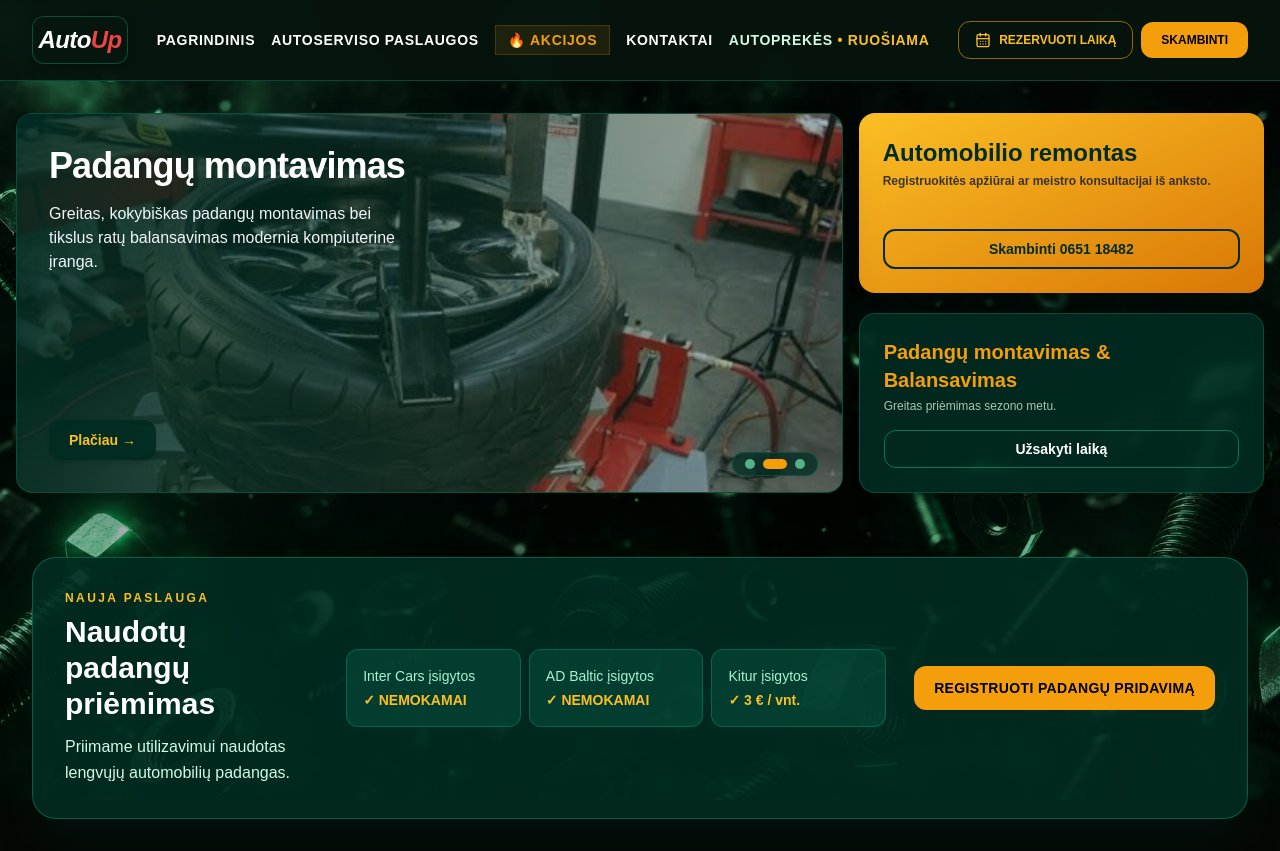
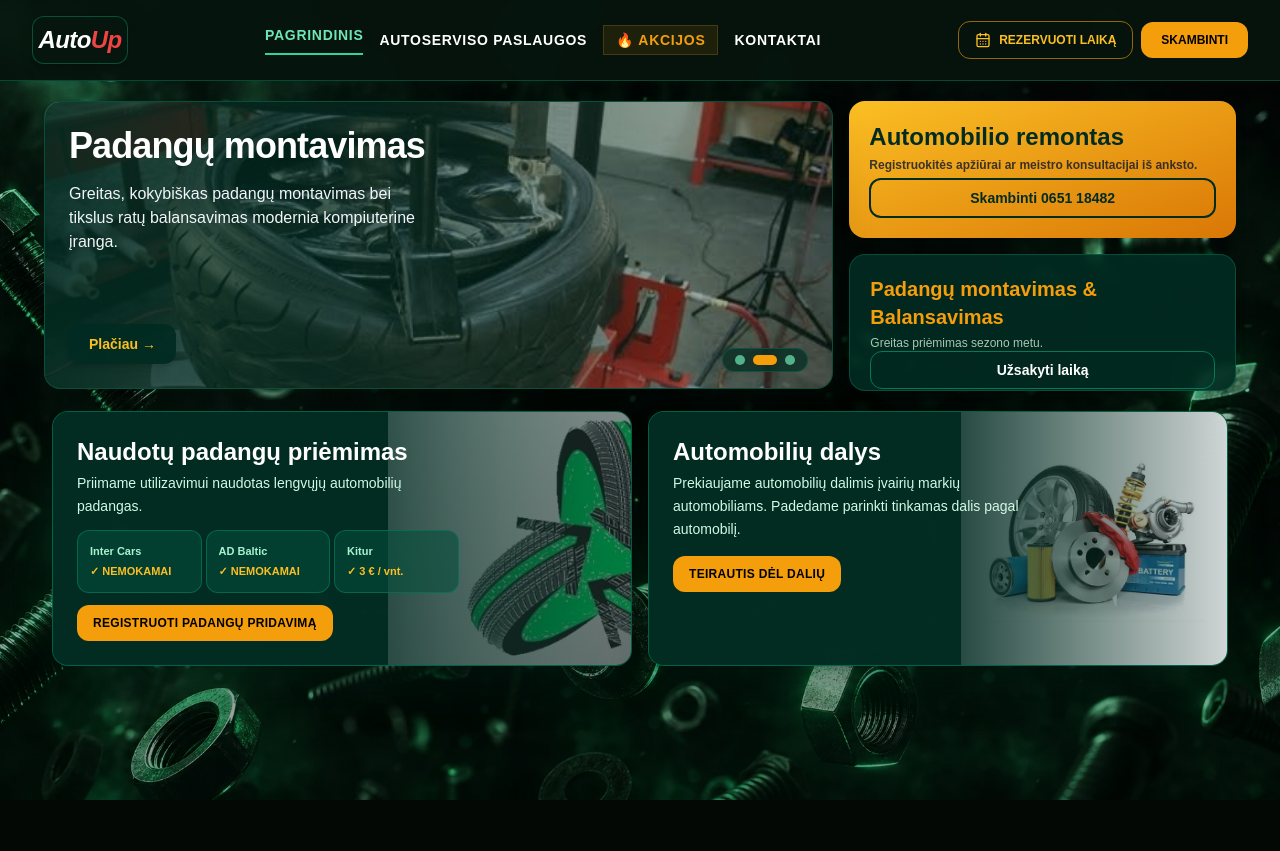
Before and after one commit to ratuaptarnavimas-commits/AutoUp, a React (Vite) app: page / in a window 1280 px wide. After the commit the page ends 800 px from the top, so only its background shows below. Built offline with nearby package versions, Linux system fonts and the light colour scheme; no server answers.

Commit message:
Match homepage layout to reference image

```diff
--- a/src/App.jsx
+++ b/src/App.jsx
@@ -1,5 +1,5 @@
 import React from "react";
-import { Routes, Route } from "react-router-dom";
+import { Link, Routes, Route } from "react-router-dom";
 import Navbar from "./components/Navbar";
 import ServiceSlider from "./components/ServiceSlider";
 import TireDisposalCard from "./components/TireDisposalCard";
@@ -7,11 +7,16 @@ import Paslaugos from "./components/Paslaugos";
 import PaslaugosDetaliai from "./components/PaslaugosDetaliai";
 import AkcijosPage from "./pages/AkcijosPage";
 import AutoprekesPage from "./pages/AutoprekesPage";
+import AutoprekesStore from "./components/autoparts/AutoprekesStore";
+import AutopartProductPage from "./components/autoparts/AutopartProductPage";
+import AutopartsCartPage from "./components/autoparts/AutopartsCartPage";
+import AutopartsCheckoutPage from "./components/autoparts/AutopartsCheckoutPage";
 import Kontaktai from "./components/Kontaktai";
 import TireDisposalPage from "./pages/TireDisposalPage";
 import BoltsBackground from "./components/BoltsBackground";
 import PasswordRecoveryModal from "./components/auth/PasswordRecoveryModal";
 import SchemaOrg from "./components/seo/SchemaOrg";
+import autopartsImage from "./static/image/Automobiliu dalys-1.webp";
 
 function App() {
   return (
@@ -34,7 +39,22 @@ function App() {
             element={
               <>
                 <ServiceSlider />
-                <TireDisposalCard />
+                <div className="mx-auto max-w-[1240px] px-4 pb-6 sm:px-6 lg:px-8">
+                  <div className="grid gap-4 lg:grid-cols-2">
+                    <TireDisposalCard />
+                    <section className="relative min-h-[162px] overflow-hidden rounded-2xl border border-emerald-700/70 bg-emerald-950/90 p-5 shadow-2xl shadow-emerald-950/30 sm:p-6">
+                      <img src={autopartsImage} alt="Automobilių dalys" className="absolute inset-y-0 right-0 h-full w-[46%] object-cover object-left opacity-90" />
+                      <div className="absolute inset-0 bg-gradient-to-r from-emerald-950 via-emerald-950/90 to-emerald-950/10" />
+                      <div className="relative z-10 max-w-[70%]">
+                        <h2 className="text-xl font-black text-white sm:text-2xl">Automobilių dalys</h2>
+                        <p className="mt-1 text-sm leading-relaxed text-emerald-100">Prekiaujame automobilių dalimis įvairių markių automobiliams. Padedame parinkti tinkamas dalis pagal automobilį.</p>
+                        <Link to="/kontaktai#registracija" className="mt-4 inline-flex items-center justify-center rounded-xl bg-amber-500 px-4 py-2.5 text-center text-xs font-black uppercase tracking-wide text-black transition-colors hover:bg-amber-400">
+                          Teirautis dėl dalių
+                        </Link>
+                      </div>
+                    </section>
+                  </div>
+                </div>
               </>
             }
           />
@@ -42,6 +62,10 @@ function App() {
           <Route path="/paslaugos/:id" element={<PaslaugosDetaliai />} />
           <Route path="/akcijos" element={<AkcijosPage />} />
           <Route path="/autoprekes" element={<AutoprekesPage />} />
+          <Route path="/autoprekes-preview/product/:slug" element={<AutopartProductPage />} />
+          <Route path="/autoprekes-preview/cart" element={<AutopartsCartPage />} />
+          <Route path="/autoprekes-preview/checkout" element={<AutopartsCheckoutPage />} />
+          <Route path="/autoprekes-preview" element={<AutoprekesStore />} />
           <Route path="/kontaktai" element={<Kontaktai />} />
           <Route path="/padangu-priemimas" element={<TireDisposalPage />} />
         </Routes>
--- a/src/components/Navbar.jsx
+++ b/src/components/Navbar.jsx
@@ -22,7 +22,7 @@ export default function Navbar() {
 
         {/* MENIU NUORODOS */}
         <div className="order-3 w-full sm:order-none sm:w-auto flex flex-wrap items-center gap-x-4 gap-y-2 text-xs sm:text-sm font-bold uppercase tracking-wider">
-          <Link to="/" className="hover:text-amber-500 transition-colors">
+          <Link to="/" className="border-b-2 border-emerald-400 pb-2 text-emerald-300 hover:text-amber-500 transition-colors">
             PAGRINDINIS
           </Link>
 
@@ -40,10 +40,6 @@ export default function Navbar() {
 
           <Link to="/kontaktai" className="hover:text-amber-500 transition-colors">
             KONTAKTAI
-          </Link>
-
-          <Link to="/autoprekes" className="text-emerald-100 hover:text-amber-500 transition-colors">
-            AUTOPREKĖS <span className="text-amber-400">• RUOŠIAMA</span>
           </Link>
         </div>
 
--- a/src/components/ServiceSlider.jsx
+++ b/src/components/ServiceSlider.jsx
@@ -38,11 +38,11 @@ export default function ServiceSlider() {
   const dabartineSlaida = slaidos[esamasIndex];
 
   return (
-    <section className="max-w-[1600px] mx-auto px-4 py-8">
+    <section className="max-w-[1240px] mx-auto px-4 py-5 sm:px-6">
       <div className="grid grid-cols-1 lg:grid-cols-3 gap-4">
 
         {/* KAIRĖ DALIS: Karuselė su įstriža kortele */}
-        <div className="lg:col-span-2 relative h-[380px] rounded-2xl overflow-hidden border border-emerald-800/70 bg-emerald-950 shadow-2xl group">
+        <div className="lg:col-span-2 relative h-[288px] rounded-2xl overflow-hidden border border-emerald-800/70 bg-emerald-950 shadow-2xl group">
 
           <img
             key={dabartineSlaida.id}
@@ -54,7 +54,7 @@ export default function ServiceSlider() {
           <div className="absolute inset-0 z-[1] bg-gradient-to-r from-emerald-950/90 via-emerald-950/60 to-emerald-950/30"></div>
 
           <div
-            className="absolute inset-y-0 left-0 w-full md:w-[58%] p-8 flex flex-col justify-between z-10"
+            className="absolute inset-y-0 left-0 w-full md:w-[58%] p-6 flex flex-col justify-between z-10"
           >
             <div>
               <h2 className="text-3xl md:text-4xl font-black tracking-tight mb-4 leading-tight text-white">
@@ -93,7 +93,7 @@ export default function ServiceSlider() {
 
         {/* DEŠINĖ DALIS: Greitos registracijos kortelės */}
         <div className="flex flex-col gap-4 justify-between">
-          <div className="bg-gradient-to-br from-amber-400 to-amber-600 rounded-2xl p-6 text-emerald-950 flex flex-col justify-between h-[180px] shadow-lg">
+          <div className="bg-gradient-to-br from-amber-400 to-amber-600 rounded-2xl p-5 text-emerald-950 flex flex-col justify-between h-[137px] shadow-lg">
             <div>
               <h3 className="text-2xl font-black mb-1">Automobilio remontas</h3>
               <p className="text-xs font-semibold text-slate-900/80">Registruokitės apžiūrai ar meistro konsultacijai iš anksto.</p>
@@ -107,7 +107,7 @@ export default function ServiceSlider() {
             </a>
           </div>
 
-          <div className="bg-emerald-950/90 backdrop-blur-sm border border-emerald-800/70 rounded-2xl p-6 text-white flex flex-col justify-between h-[180px] shadow-lg">
+          <div className="bg-emerald-950/90 backdrop-blur-sm border border-emerald-800/70 rounded-2xl p-5 text-white flex flex-col justify-between h-[137px] shadow-lg">
             <div>
               <h3 className="text-xl font-bold mb-1 text-amber-500">Padangų montavimas & Balansavimas</h3>
               <p className="text-xs text-slate-400">Greitas priėmimas sezono metu.</p>
--- a/src/components/TireDisposalCard.jsx
+++ b/src/components/TireDisposalCard.jsx
@@ -1,40 +1,32 @@
 import React from "react";
 import { Link } from "react-router-dom";
+import tireImage from "../static/image/Nauotu padangu pridavimas-1.jpg";
 
 export default function TireDisposalCard() {
   return (
-    <section className="mx-auto max-w-7xl px-4 py-8 sm:px-6 lg:px-8" aria-labelledby="tire-disposal-title">
-      <div className="overflow-hidden rounded-3xl border border-emerald-700/70 bg-emerald-950/90 p-6 shadow-2xl shadow-emerald-950/30 sm:p-8">
-        <div className="flex flex-col gap-7 lg:flex-row lg:items-center lg:justify-between">
-          <div className="max-w-2xl">
-            <p className="mb-2 text-xs font-black uppercase tracking-[0.2em] text-amber-400">Nauja paslauga</p>
-            <h2 id="tire-disposal-title" className="text-2xl font-black text-white sm:text-3xl">
-              Naudotų padangų priėmimas
-            </h2>
-            <p className="mt-3 text-base leading-relaxed text-emerald-100">
-              Priimame utilizavimui naudotas lengvųjų automobilių padangas.
-            </p>
-          </div>
-
-          <div className="grid gap-2 text-sm text-white sm:grid-cols-3 lg:min-w-[540px]">
-            <div className="rounded-xl border border-emerald-700/70 bg-emerald-900/60 p-4">
-              <p className="text-emerald-200">Inter Cars įsigytos</p>
-              <p className="mt-1 font-black text-amber-400">✓ NEMOKAMAI</p>
+    <section className="mx-auto w-full" aria-labelledby="tire-disposal-title">
+      <div className="relative min-h-[162px] overflow-hidden rounded-2xl border border-emerald-700/70 bg-emerald-950/90 p-5 shadow-2xl shadow-emerald-950/30 sm:p-6">
+        <img src={tireImage} alt="Naudotos padangos" className="absolute inset-y-0 right-0 h-full w-[42%] object-cover object-left opacity-80" />
+        <div className="absolute inset-0 bg-gradient-to-r from-emerald-950 via-emerald-950/90 to-emerald-950/10" />
+        <div className="relative z-10 max-w-[72%]">
+          <h2 id="tire-disposal-title" className="text-xl font-black text-white sm:text-2xl">Naudotų padangų priėmimas</h2>
+          <p className="mt-1 text-sm leading-relaxed text-emerald-100">Priimame utilizavimui naudotas lengvųjų automobilių padangas.</p>
+          <div className="mt-3 grid gap-1 text-[11px] font-bold text-amber-400 sm:grid-cols-3">
+            <div className="rounded-xl border border-emerald-700/70 bg-emerald-900/60 p-3">
+              <p className="text-emerald-200">Inter Cars</p>
+              <p className="mt-1">✓ NEMOKAMAI</p>
             </div>
-            <div className="rounded-xl border border-emerald-700/70 bg-emerald-900/60 p-4">
-              <p className="text-emerald-200">AD Baltic įsigytos</p>
-              <p className="mt-1 font-black text-amber-400">✓ NEMOKAMAI</p>
+            <div className="rounded-xl border border-emerald-700/70 bg-emerald-900/60 p-3">
+              <p className="text-emerald-200">AD Baltic</p>
+              <p className="mt-1">✓ NEMOKAMAI</p>
             </div>
-            <div className="rounded-xl border border-emerald-700/70 bg-emerald-900/60 p-4">
-              <p className="text-emerald-200">Kitur įsigytos</p>
-              <p className="mt-1 font-black text-amber-400">✓ 3 € / vnt.</p>
+            <div className="rounded-xl border border-emerald-700/70 bg-emerald-900/60 p-3">
+              <p className="text-emerald-200">Kitur</p>
+              <p className="mt-1">✓ 3 € / vnt.</p>
             </div>
           </div>
 
-          <Link
-            to="/padangu-priemimas"
-            className="inline-flex shrink-0 items-center justify-center rounded-xl bg-amber-500 px-5 py-3 text-center text-sm font-black uppercase tracking-wide text-black transition-colors hover:bg-amber-400 focus-visible:outline-none focus-visible:ring-2 focus-visible:ring-amber-300 focus-visible:ring-offset-2 focus-visible:ring-offset-emerald-950"
-          >
+          <Link to="/padangu-priemimas" className="mt-3 inline-flex items-center justify-center rounded-xl bg-amber-500 px-4 py-2.5 text-center text-xs font-black uppercase tracking-wide text-black transition-colors hover:bg-amber-400">
             Registruoti padangų pridavimą
           </Link>
         </div>
```
Also changed, not shown: src/static/image/Automobiliu dalys-1.webp (added), src/static/image/Nauotu padangu pridavimas-1.jpg (added).
